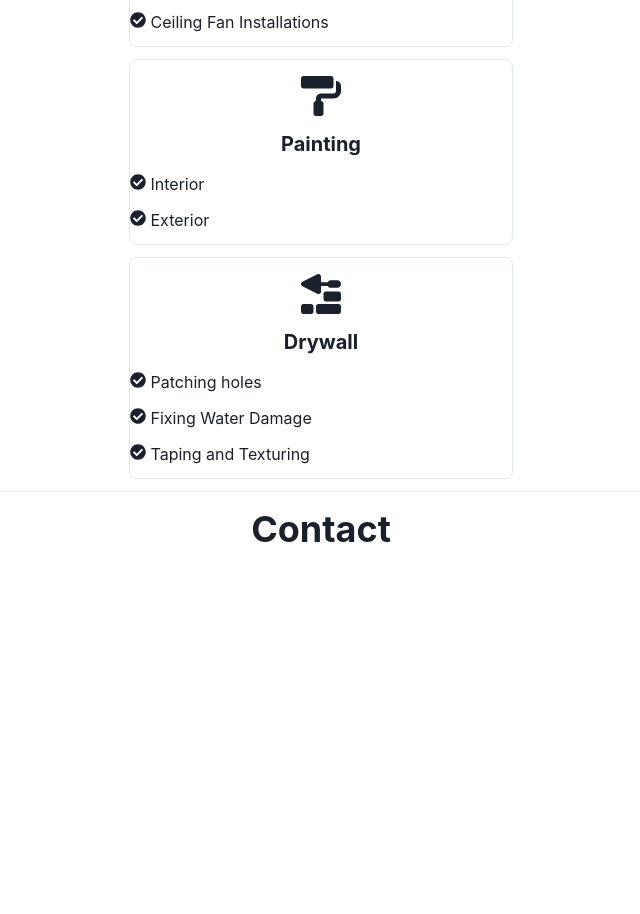
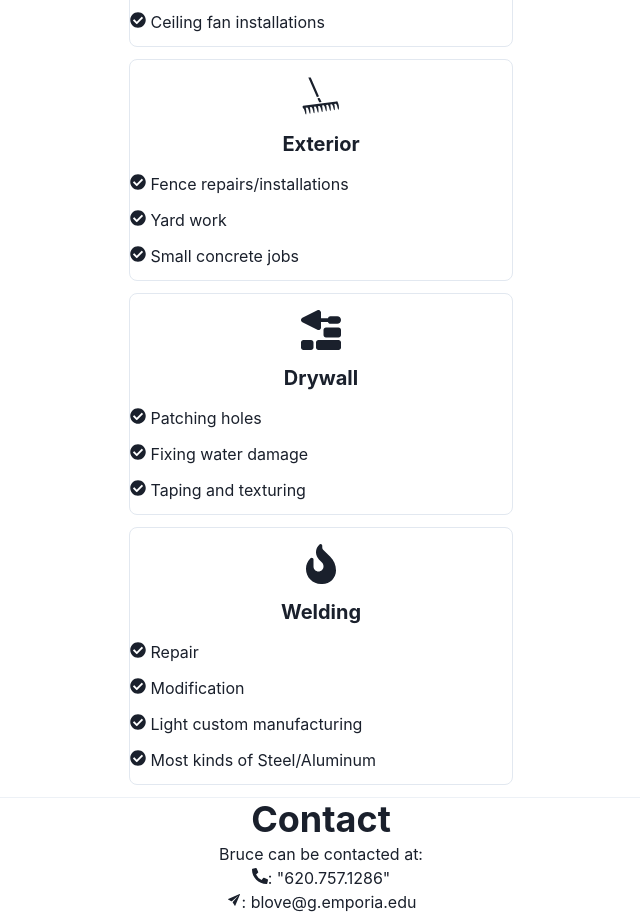
Before and after one commit to Cyril1743/oddmanoutks, a React (Create React App) app: page / in a window 1280 px wide. Shown: the part 1360-2274 px from the top of the page, without its empty margins (319-959 px from the left). Before the commit the page ends 1912 px from the top, so only its background shows below. Built offline with nearby package versions, Linux system fonts and the light colour scheme.

Commit message:
Replaced painting with exterior and tasks. Added welding and contact info

```diff
--- a/src/components/pages/Home.js
+++ b/src/components/pages/Home.js
@@ -1,37 +1,43 @@
 import React from "react";
-import {Divider, Grid, Heading, Image, Spacer, Stack, Text} from "@chakra-ui/react";
+import { Divider, Grid, Heading, Icon, Image, Stack, Text } from "@chakra-ui/react";
 import profilePicture from "../../images/profile picture.jpg"
 import ServiceCard from "../ServiceCard";
-import { GiHandSaw } from "react-icons/gi";
-import { FaFaucetDrip, FaTrowelBricks } from "react-icons/fa6";
-import { FaBolt, FaPaintRoller } from "react-icons/fa";
+import { GiHandSaw, GiRake } from "react-icons/gi";
+import { FaFaucetDrip, FaFireFlameCurved, FaTrowelBricks } from "react-icons/fa6";
+import { FaBolt, FaPhoneAlt } from "react-icons/fa";
 import logo from "../../images/oddman-logo.gif"
+import { IoIosSend } from "react-icons/io";
 
 export default function Home() {
     return (
         <div>
             <Grid>
-                <Image src={logo} m={"auto"}/>
+                <Image src={logo} m={"auto"} />
                 <Heading m={"auto"} mb={5}>Odd Man Out</Heading>
                 <Image m={"auto"} src={profilePicture} boxSize={"500px"} borderRadius={'full'} />
                 <Text m={"auto"} fontStyle={"italic"}>Serving the greater Topeka area for 15 years</Text>
-                <Divider/>
+                <Divider />
             </Grid>
             <Stack spacing={3} alignItems={"center"}>
                 <Heading m={"auto"} mt={4}>
                     Services
                 </Heading>
-                <ServiceCard icon={GiHandSaw} title={"Carpentry"} tasks={["Deck Repairs", "Custom trim installations", "Bespoke woodworking projects"]}/>
-                <ServiceCard icon={FaFaucetDrip} title={"Plumbing"} tasks={["Fixing Leaky Faucets", "Unclogging drains", "Installations"]} />
-                <ServiceCard icon={FaBolt} title={"Eletrical"} tasks={["Outlet replacements", "Lighting Upgrades", "Ceiling Fan Installations"]}/>
-                <ServiceCard icon={FaPaintRoller} title={"Painting"} tasks={["Interior", "Exterior"]}/>
-                <ServiceCard icon={FaTrowelBricks} title={"Drywall"} tasks={["Patching holes", "Fixing Water Damage", "Taping and Texturing"]}/>
-                <Divider/>
+                <ServiceCard icon={GiHandSaw} title={"Carpentry"} tasks={["Deck repairs", "Custom trim installations", "Bespoke woodworking projects"]} />
+                <ServiceCard icon={FaFaucetDrip} title={"Plumbing"} tasks={["Fixing leaky faucets", "Unclogging drains", "Installations"]} />
+                <ServiceCard icon={FaBolt} title={"Eletrical"} tasks={["Outlet replacements", "Lighting upgrades", "Ceiling fan installations"]} />
+                <ServiceCard icon={GiRake} title={"Exterior"} tasks={["Fence repairs/installations", "Yard work", "Small concrete jobs"]} />
+                <ServiceCard icon={FaTrowelBricks} title={"Drywall"} tasks={["Patching holes", "Fixing water damage", "Taping and texturing"]} />
+                <ServiceCard icon={FaFireFlameCurved} title={"Welding"} tasks={["Repair", "Modification", "Light custom manufacturing", "Most kinds of Steel/Aluminum"]} />
+                <Divider />
             </Stack>
-            <Grid mt={4}>
-            <Heading m={"auto"}>
-                Contact
-            </Heading>
+            <Grid mt={4} m={"auto"}>
+                <Heading m={"auto"}>
+                    Contact
+                </Heading>
+                <Text m={"auto"}>Bruce can be contacted at:</Text>
+                <Text m={"auto"}> <Icon as={FaPhoneAlt} />: "620.757.1286"</Text>
+                <Text m={"auto"}><Icon as={IoIosSend} />: <a
+                    href="mailto:blove@g.emporia.edu">blove@g.emporia.edu</a> </Text>
             </Grid>
         </div>
     )
```
